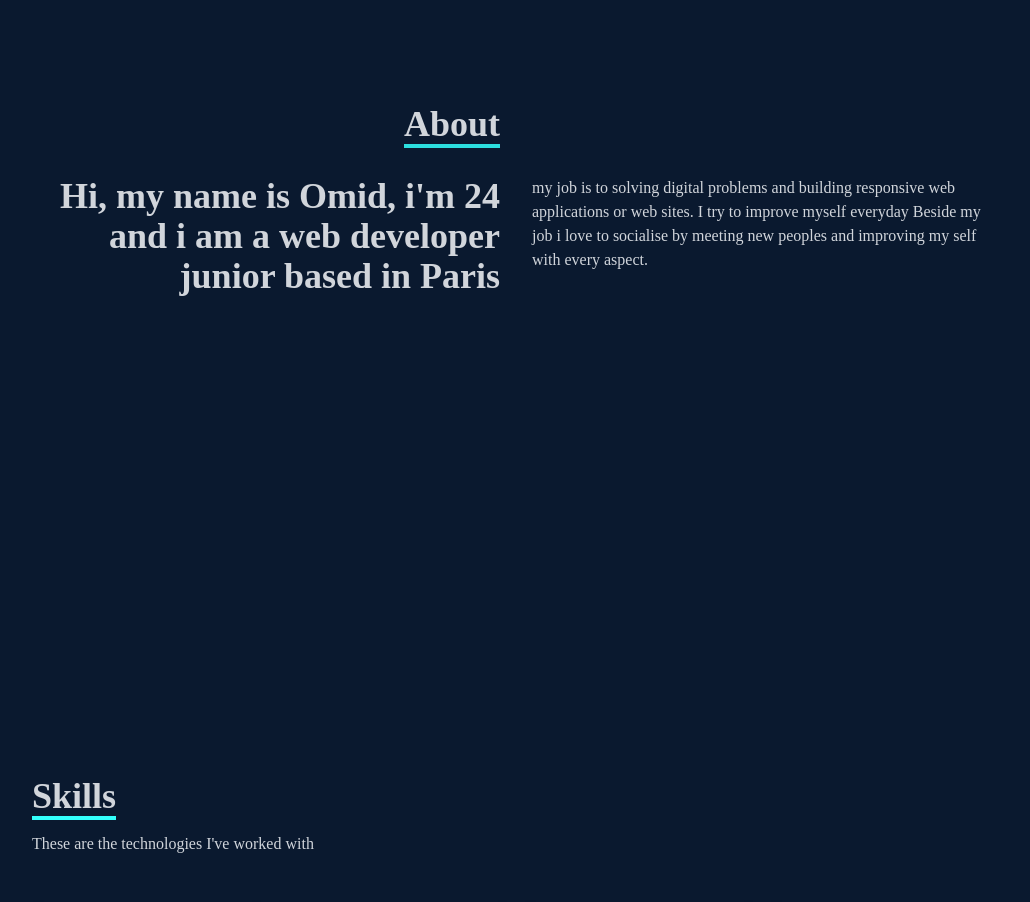
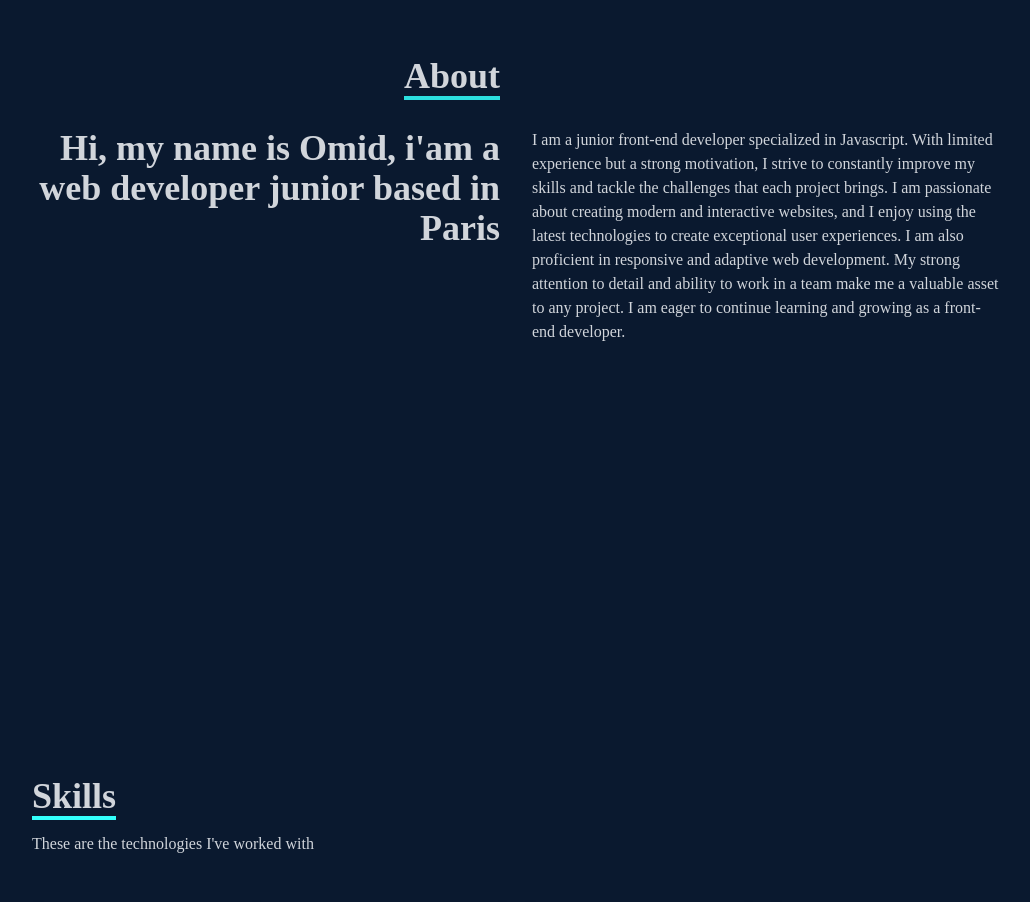
Before and after one commit to OmidCode/Portfolio, a React (Create React App) app: page / in a window 1280 px wide. Shown: the part 1000-1902 px from the top of the page, without its empty margins (124-1154 px from the left). Built offline with nearby package versions, Linux system fonts and the light colour scheme.

Commit message:
link corrected

```diff
--- a/src/components/About.jsx
+++ b/src/components/About.jsx
@@ -1,4 +1,3 @@
-import { logDOM } from '@testing-library/react';
 import React from 'react';
 
 function About() {
@@ -12,12 +11,15 @@ function About() {
         </div>
         <div className="max-w-[1000px] w-full grid sm:grid-cols-2 gap-8 px-4">
           <div className="sm:text-right text-4xl font-bold">
-            <p>Hi, my name is Omid, i'm 24 and i am a web developer junior based in Paris </p>
+            <p>Hi, my name is Omid, i'am a web developer junior based in Paris </p>
           </div>
           <div>
             <p>
-              my job is to solving digital problems and building responsive web applications or web sites. I try to improve myself everyday Beside my job i love
-              to socialise by meeting new peoples and improving my self with every aspect.
+              I am a junior front-end developer specialized in Javascript. With limited experience but a strong motivation, I strive to constantly improve my
+              skills and tackle the challenges that each project brings. I am passionate about creating modern and interactive websites, and I enjoy using the
+              latest technologies to create exceptional user experiences. I am also proficient in responsive and adaptive web development. My strong attention
+              to detail and ability to work in a team make me a valuable asset to any project. I am eager to continue learning and growing as a front-end
+              developer.
             </p>
           </div>
         </div>
```
